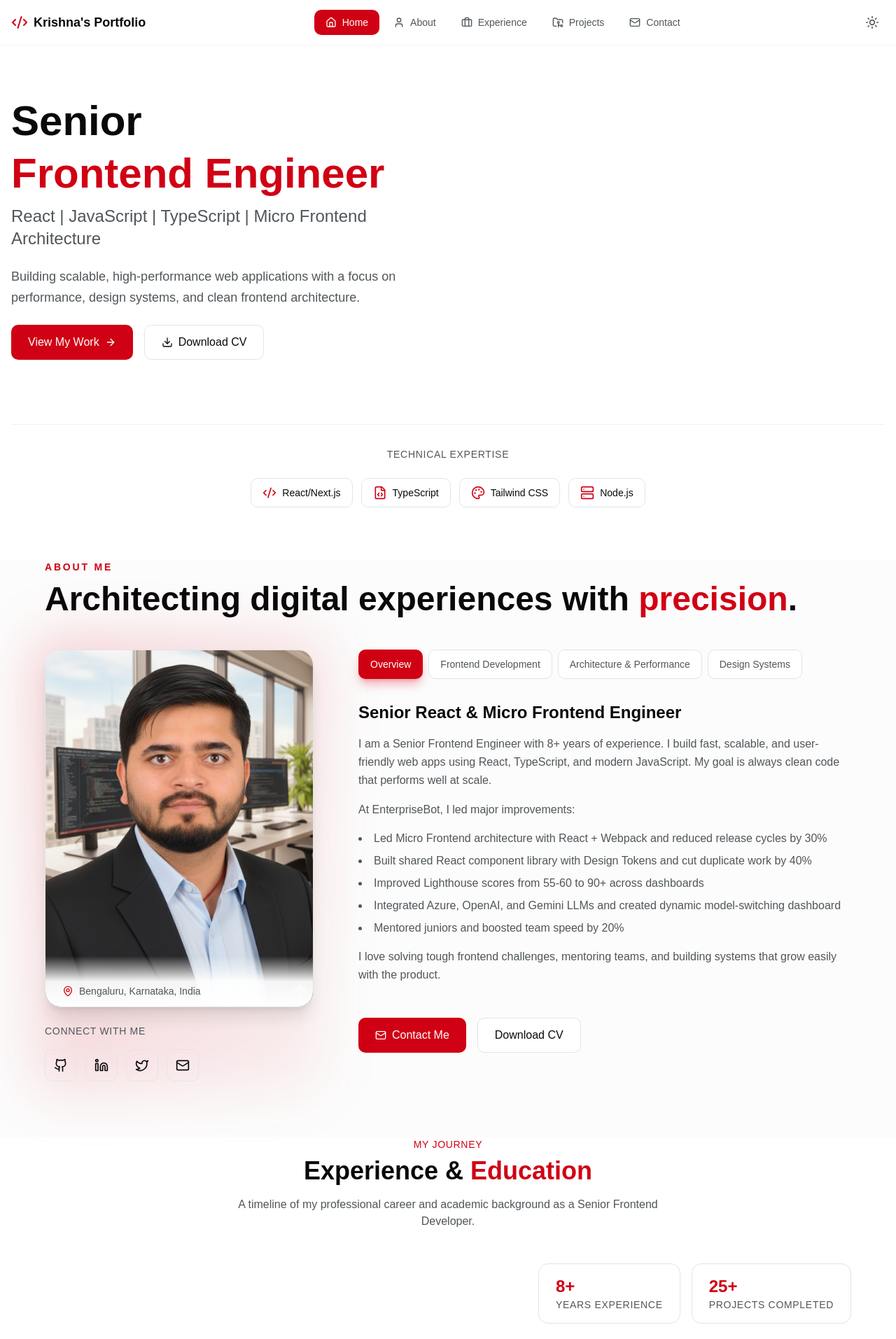
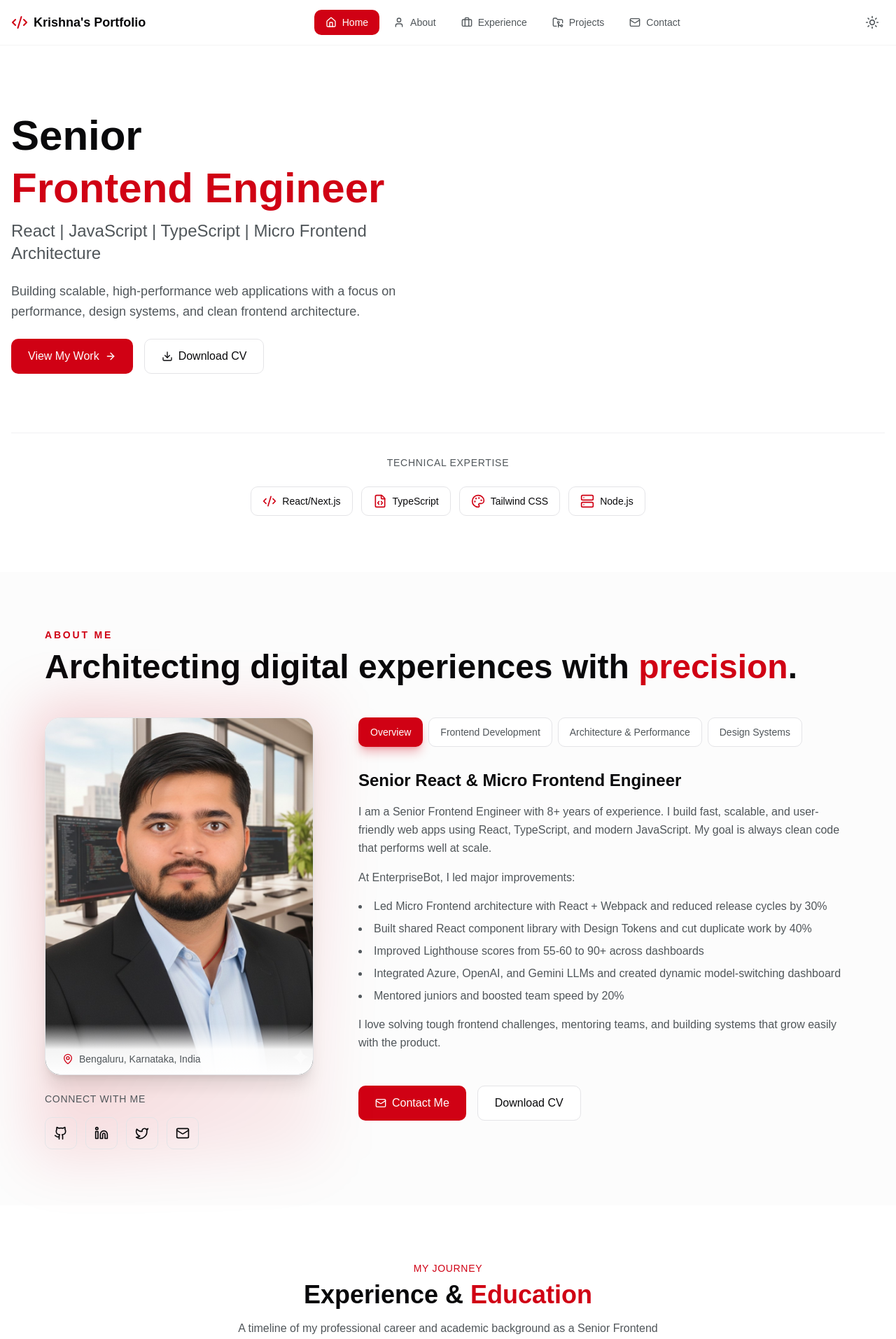
Before and after one commit to KrishnaDs007/krishnas_portfolio, a Next.js app: page / in a window 1280 px wide. Shown: the top 1913 px of the page at 70% size. Built offline with nearby package versions, Linux system fonts and the light colour scheme.

Commit message:
Reduce section whitespace

```diff
--- a/components/sections/about.tsx
+++ b/components/sections/about.tsx
@@ -19,7 +19,7 @@ export function About() {
   return (
     <section
       id="about"
-      className="flex items-center bg-accent/30 pb-12 sm:pb-14 lg:min-h-screen lg:pb-20"
+      className="bg-accent/30 py-12 sm:py-16 lg:py-20"
     >
       <div className="container mx-auto px-4">
         <div className="max-w-6xl mx-auto">
--- a/components/sections/contact.tsx
+++ b/components/sections/contact.tsx
@@ -100,12 +100,12 @@ export function Contact() {
   return (
     <section
       id="contact"
-      className="flex items-center bg-gradient-to-b from-background to-accent/20 pb-12 sm:pb-14 lg:min-h-screen lg:pb-20"
+      className="bg-gradient-to-b from-background to-accent/20 py-12 sm:py-16 lg:py-20"
     >
       <div className="container mx-auto px-4">
         <div className="max-w-6xl mx-auto">
           {/* Quick Action Section */}
-          <div className="mb-10 border-t border-border/50 pt-10 sm:mb-12 sm:pt-12 lg:mb-20 lg:pt-20">
+          <div className="mb-10 border-t border-border/50 pt-10 sm:mb-12 sm:pt-12 lg:mb-14 lg:pt-14">
             <div className="relative group">
               {/* Background Glow */}
               <div className="absolute -inset-1 bg-gradient-to-r from-red-500 to-pink-500 rounded-2xl blur opacity-10 group-hover:opacity-20 transition duration-1000 group-hover:duration-200"></div>
--- a/components/sections/experience.tsx
+++ b/components/sections/experience.tsx
@@ -3,7 +3,7 @@ import { experiences, education, stats } from "@/lib/constants";
 
 export function Experience() {
   return (
-    <section id="experience" className="flex items-center pb-12 sm:pb-14 lg:min-h-screen lg:pb-20">
+    <section id="experience" className="py-12 sm:py-16 lg:py-20">
       <div className="container mx-auto px-4">
         <div className="max-w-6xl mx-auto">
           {/* Section Header */}
--- a/components/sections/hero.tsx
+++ b/components/sections/hero.tsx
@@ -12,7 +12,7 @@ export function Hero() {
   return (
     <section
       id="home"
-      className="flex min-h-[calc(100svh-4rem)] items-center pt-20 pb-10 sm:pt-24 sm:pb-14 lg:min-h-screen lg:pt-16 lg:pb-0"
+      className="pt-24 pb-12 sm:pt-28 sm:pb-16 lg:pt-32 lg:pb-20"
     >
       <div className="container mx-auto px-4">
         <div className="max-w-7xl mx-auto">
@@ -130,7 +130,7 @@ export function Hero() {
           </div>
 
           {/* Technical Expertise */}
-          <div className="mt-10 mb-2 border-t border-border/50 pt-6 animate-fade-in-up animation-delay-1000 sm:mt-12 sm:mb-4 lg:mt-16 lg:mb-8 lg:pt-8">
+          <div className="mt-10 border-t border-border/50 pt-6 animate-fade-in-up animation-delay-1000 sm:mt-12 lg:mt-14 lg:pt-8">
             <p className="mb-4 text-center text-sm uppercase tracking-wider text-muted-foreground sm:mb-6">
               Technical Expertise
             </p>
--- a/components/sections/projects.tsx
+++ b/components/sections/projects.tsx
@@ -32,7 +32,7 @@ export function Projects() {
   return (
     <section
       id="projects"
-      className="flex items-center bg-background pb-12 sm:pb-14 lg:min-h-screen lg:pb-20"
+      className="bg-background py-12 sm:py-16 lg:py-20"
     >
       <div className="container mx-auto px-4">
         <div className="max-w-7xl mx-auto">
--- a/components/sections/skills.tsx
+++ b/components/sections/skills.tsx
@@ -39,7 +39,7 @@ export function Skills() {
   return (
     <section
       id="skills"
-      className="flex items-center bg-accent/30 pb-12 sm:pb-14 lg:min-h-screen lg:pb-20"
+      className="bg-accent/30 py-12 sm:py-16 lg:py-20"
     >
       <div className="container mx-auto px-4">
         <div className="max-w-7xl mx-auto">
```
